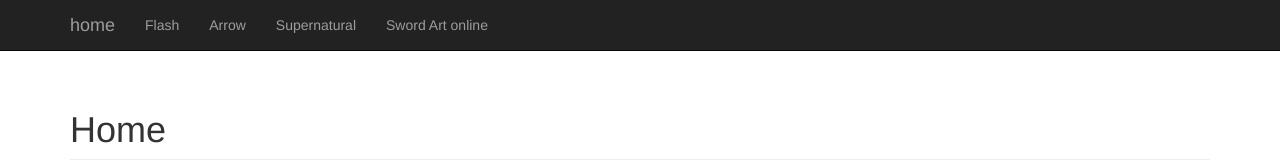
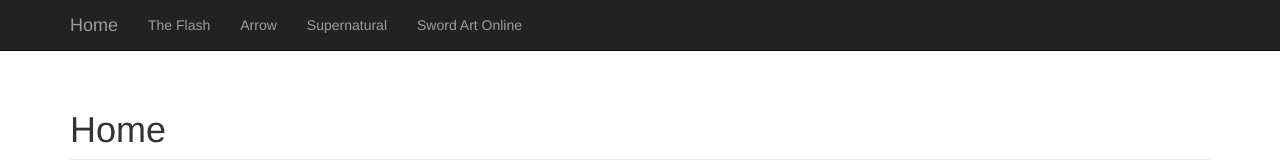
Before and after one commit to aariathomas/aariathomas.github.io, a plain HTML site: page index.html in a window 1280 px wide. Shown: the top 160 px of the page. Drawn offline with Linux system fonts and the light colour scheme.

Commit message:
Update index.html

```diff
--- a/index.html
+++ b/index.html
@@ -39,13 +39,13 @@
                     <span class="icon-bar"></span>
                     <span class="icon-bar"></span>
                 </button>
-                <a class="navbar-brand" href="index.html">home</a>
+                <a class="navbar-brand" href="index.html">Home</a>
             </div>
             <!-- Collect the nav links, forms, and other content for toggling -->
             <div class="collapse navbar-collapse" id="bs-example-navbar-collapse-1">
                 <ul class="nav navbar-nav">
                     <li>
-                        <a href="flash.html">Flash</a>
+                        <a href="flash.html">The Flash</a>
                     </li>
                     <li>
                         <a href="arrow.html">Arrow</a>
@@ -54,7 +54,7 @@
                         <a href="supernatural.html">Supernatural</a>
                     </li>
                     <li>
-                        <a href="SwordArtOnline">Sword Art online</a>
+                        <a href="SwordArtOnline">Sword Art Online</a>
                     </li>
                 </ul>
             </div>
```
